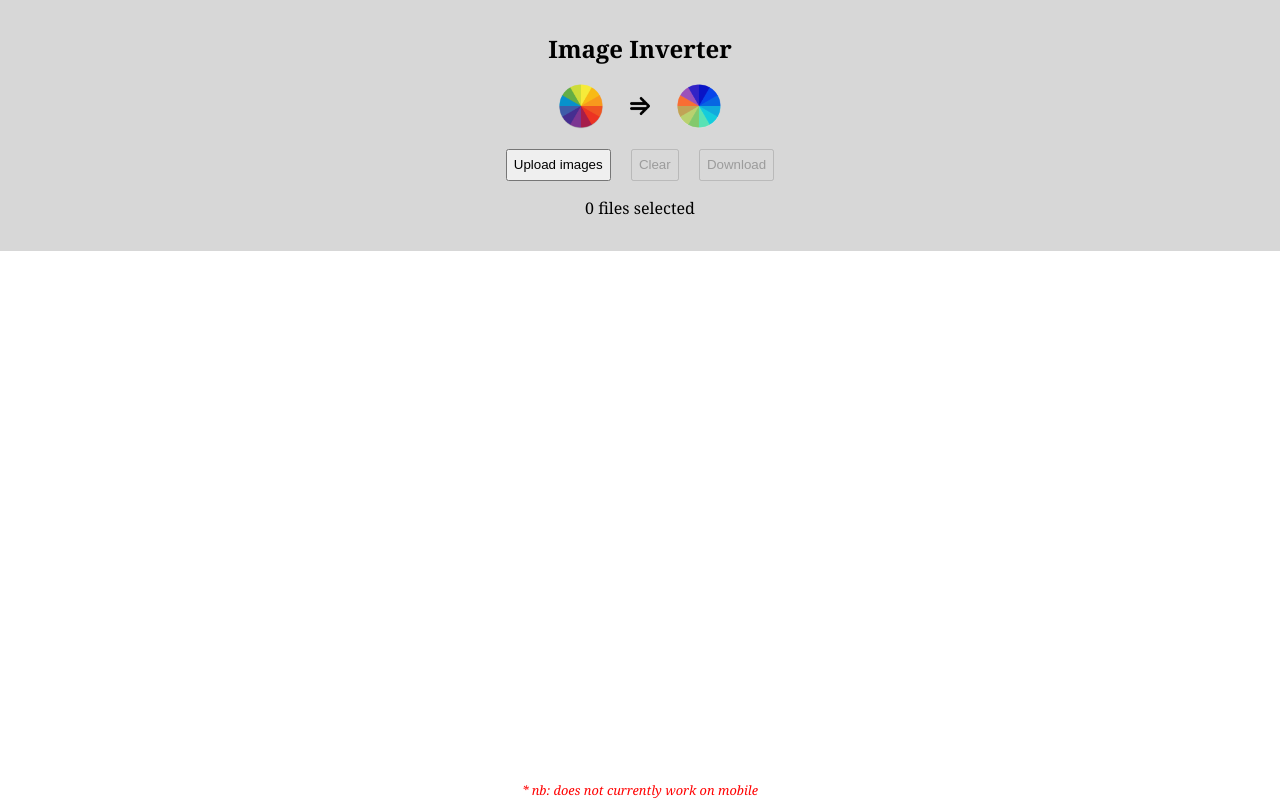
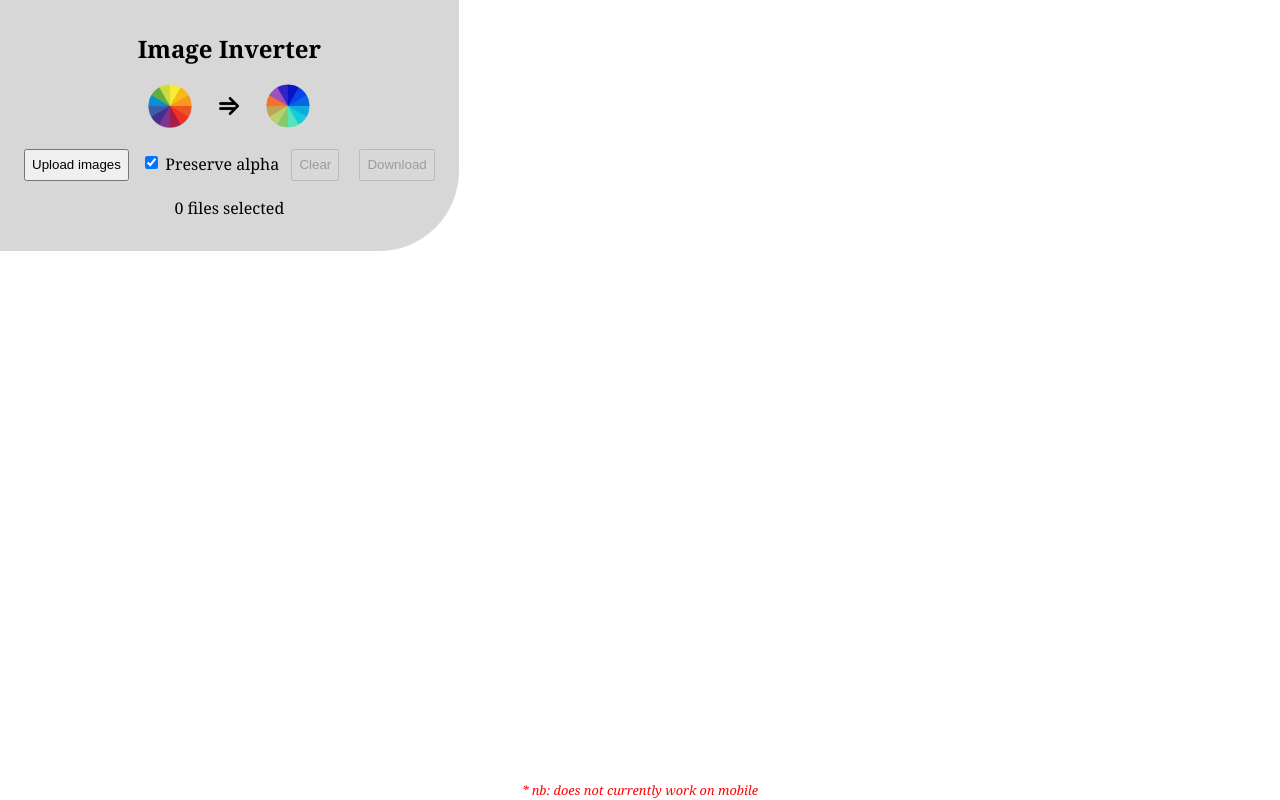
Before and after one commit to louismeunier/image-invert, a Svelte app: page / in a window 1280 px wide. Built offline with nearby package versions, Linux system fonts and the light colour scheme.

Commit message:
Add option to preserve alpha channel

```diff
--- a/src/App.svelte
+++ b/src/App.svelte
@@ -1,9 +1,25 @@
 <script lang="ts">
-  import { downloadImages } from "./util";
+  import { downloadImages, drawImages } from "./util";
   // :)
   let files: FileList | null = null;
   import icon from "./invert.png"
   import implies from "./implies.png"
+
+  let preserveAlpha = true;
+
+
+  $: if (files != null) {
+    // clear();
+    drawImages(files, preserveAlpha);
+  }
+
+
+  function clear() {
+    files = null;
+    // delete all canvas elements
+    const canvases = document.querySelectorAll("canvas");
+    canvases.forEach((canvas) => canvas.remove());
+  }
 
 </script>
 
@@ -21,16 +37,20 @@
     <button>
       <label for="many">Upload images</label>
     </button>
-    <input bind:files id="many" multiple type="file" />
+    <input bind:files id="many" multiple type="file" on:click="{clear}" />
+      <input type="checkbox" bind:checked={preserveAlpha}
+      on:change={()=>drawImages(files, preserveAlpha)}
+      >
+      Preserve alpha
     <!-- clear button -->
     <button
       disabled={files == null}
-      on:click={() => files = null}>
+      on:click={clear}>
       Clear
     </button>
     <button
       disabled={files == null}
-      on:click={()=>downloadImages(files)}>
+      on:click={downloadImages}>
       Download
     </button>
   </div>
@@ -41,11 +61,11 @@
 <button id="fake-download">abcde</button>
 <!-- display the images uploaded -->
 <div class="image-container">
-{#if files}
-  {#each Array.from(files) as file}
-    <img id="image" src={URL.createObjectURL(file)} />
+<!-- {#if files}
+  {#each Array.from(files) as file, i}
+    <canvas id={"file-" + i}/>
   {/each}
-{/if}
+{/if} -->
 </div>
 <p id="disclaimer">* nb: does not currently work on mobile</p>
 </main>
@@ -59,37 +79,35 @@
     /* display: flex; */
     width: 100vw;
     height: 100vh;
-    overflow-y: hidden;
+    /* overflow-y: hidden; */
     /* flex-direction: column; */
   }
 
   .upload {
     padding: 1rem;
     text-align: center;
-    position: static;
+    position: fixed;
     z-index: 99;
     /* width: 100vw; */
     background-color: rgb(211, 211, 211, 0.9);
-
     display: flex;
     flex-direction: column;
+    border-radius: 0 0 5rem 0;
   }
 
   .image-container {
     display: flex;
+    flex-direction: row;
     flex-wrap: wrap;
     justify-content: center;
     align-items: center;
-
+    width: 100vw;
   }
 
-  .image-container img {
-    /* fit to container */
-    /* display: block; */
-    filter: invert(1);
-    height: 50vh;
+  canvas {
+    object-fit: none;
+    object-position: top left;
   }
-
   .inverted {
     filter: invert(1);
   }
--- a/src/app.css
+++ b/src/app.css
@@ -3,7 +3,7 @@ body {
   padding: 0;
   font-family: Georgia;
   background: white;
-  overflow-y: hidden;
+  /* overflow-y: hidden; */
 }
 
 #app {
--- a/src/util.ts
+++ b/src/util.ts
@@ -1,20 +1,32 @@
-export function downloadImages(images: FileList) {
+export function drawImages(images: FileList, preserveAlpha: boolean) {
     console.log(images);
-    const canvas = document.createElement('canvas');
+    const container =  document.getElementsByClassName("image-container")[0];
 
     for (let i = 0; i < images.length; i++) {
+        let canvas;
+        if (document.getElementById(images[i].name)) {
+            canvas = document.getElementById(images[i].name);
+        } else {
+            canvas = document.createElement('canvas');
+            canvas.id = images[i].name;
+        }
+
         const image = images[i];
-        var ctx = canvas.getContext('2d');
+        container.appendChild(canvas);
+
+        const ctx = canvas.getContext('2d');
 
         const img = new Image();
         img.src = URL.createObjectURL(image);
         img.onload = () => {
             canvas.width = img.width;
             canvas.height = img.height;
-            ctx.filter = "invert(1)";
+            // ctx.filter = "invert(1)";
             ctx.drawImage(img, 0, 0);
-            console.log(canvas.toDataURL('image/jpeg'));
-            downloadURI(canvas.toDataURL('image/jpeg'), "inverted_"+image.name);
+            const imageData = ctx.getImageData(0, 0, canvas.width, canvas.height);
+            const invertedData = customInverse(imageData, preserveAlpha);
+            ctx.putImageData(invertedData, 0, 0);
+            // downloadURI(canvas.toDataURL('image/jpeg'), "inverted_"+image.name);
         }
 
         img.onerror = (err) => {
@@ -24,6 +36,17 @@ export function downloadImages(images: FileList) {
     }
 }
 
+export function downloadImages() {
+    const container =  document.getElementsByClassName("image-container")[0];
+    const canvasList = container.getElementsByTagName("canvas");
+    for (let i = 0; i < canvasList.length; i++) {
+        const canvas = canvasList[i];
+        downloadURI(canvas.toDataURL('image/png'), "inverted_"+canvas.id);
+    }
+
+}
+
+
 function downloadURI(uri, name) {
     var link = document.createElement("a");
     link.download = name;
@@ -32,3 +55,19 @@ function downloadURI(uri, name) {
     link.click();
     document.body.removeChild(link);
   }
+
+function customInverse(imageData: ImageData, preserveAlpha: boolean) {
+    const data = imageData.data;
+    for (let i = 0; i < data.length; i+=4) {
+        data[i] = 255 - data[i];
+        data[i+1] = 255 - data[i+1];
+        data[i+2] = 255 - data[i+2];
+        if (preserveAlpha) {
+            data[i+3] = data[i+3];
+        } else {
+            data[i+3] = 255;
+        }
+
+    }
+    return imageData;
+}
```
